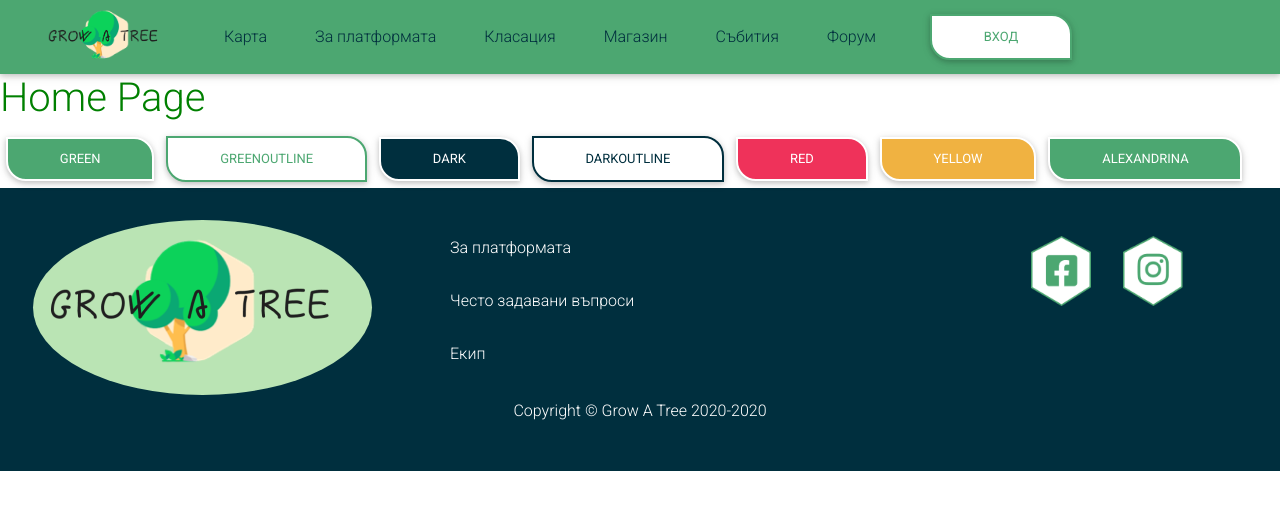
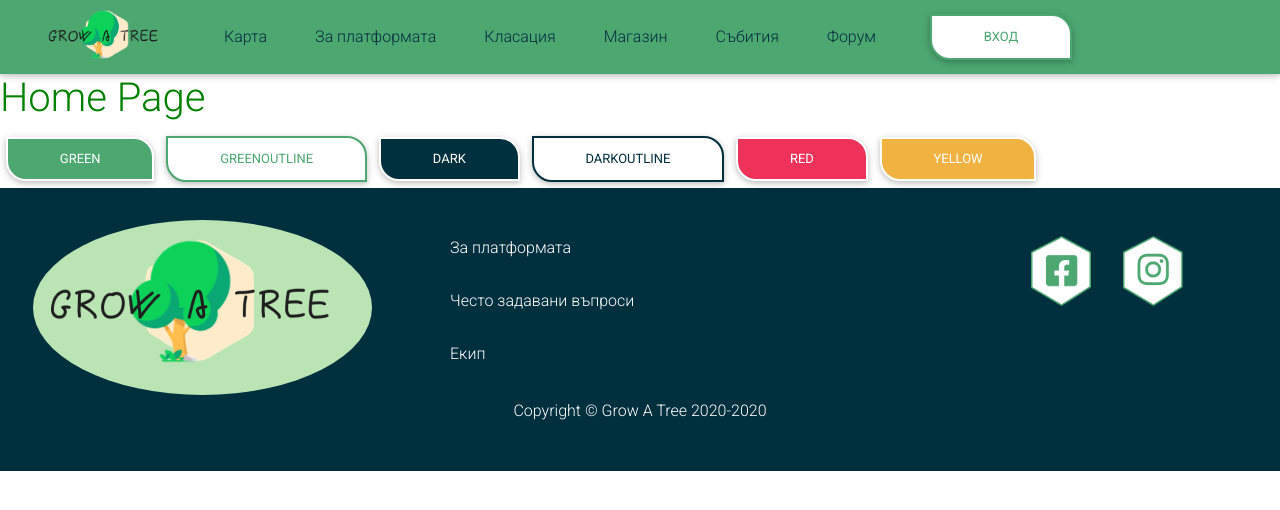
Before and after one commit to Svetloslav15/Grow-a-tree, a React (Create React App) app in the folder src/FrontEnd/: page / in a window 1280 px wide. Shown: the top 510 px of the page. Built offline with nearby package versions, Linux system fonts and the light colour scheme.

Commit message:
remove unused button

```diff
--- a/src/FrontEnd/src/components/pages/HomePage/HomePage.jsx
+++ b/src/FrontEnd/src/components/pages/HomePage/HomePage.jsx
@@ -14,7 +14,6 @@ const HomePage = () => {
             <Button type='DarkOutline'>DarkOutline</Button>
             <Button type='Red'>Red</Button>
             <Button type='Yellow'>Yellow</Button>
-            <Button type='Green'>Alexandrina</Button>
         </div>
     );
 };
```
